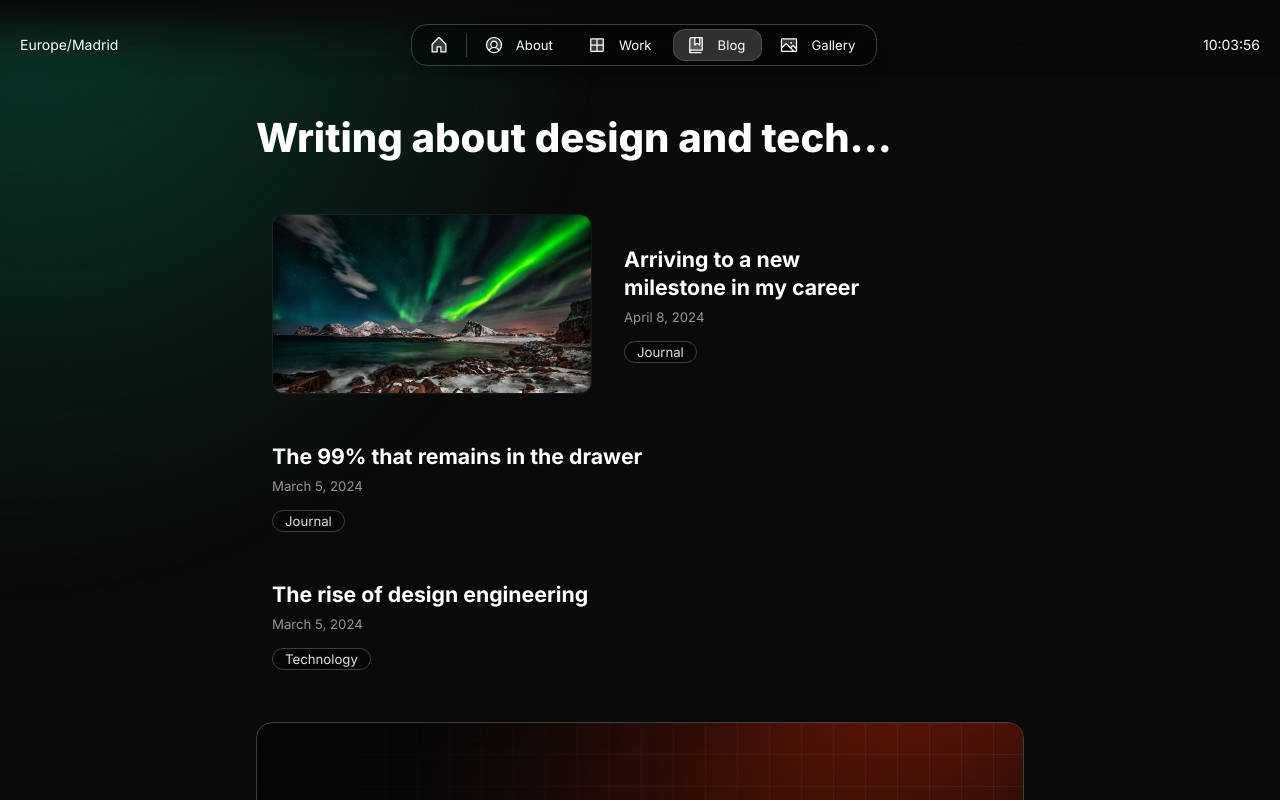
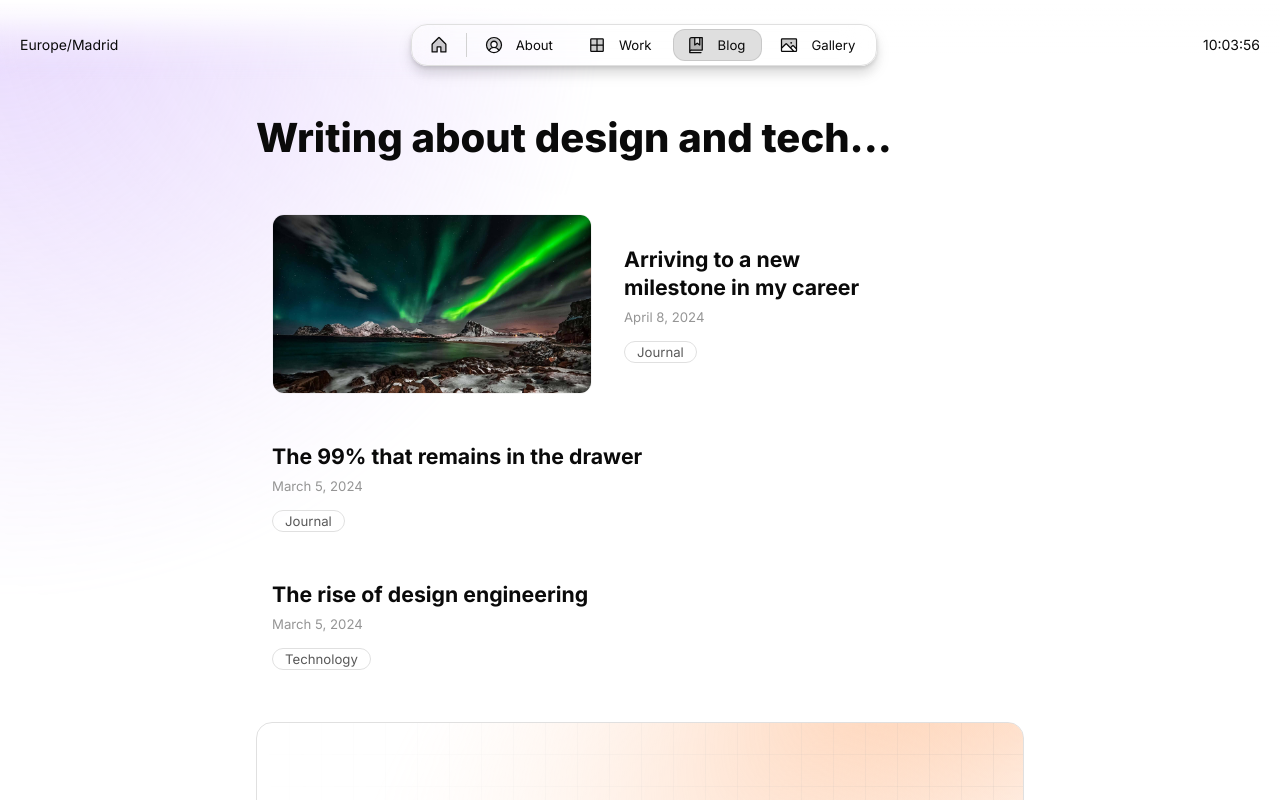
Before and after one commit to dsantama-S/portfolio_davids, a Next.js app: page /blog in a window 1280 px wide. Shown: the top 800 px of the page. Built offline with nearby package versions, Linux system fonts and the light colour scheme.

Commit message:
adding skills and changing styles

```diff
--- a/src/app/resources/config.js
+++ b/src/app/resources/config.js
@@ -15,9 +15,9 @@ const protectedRoutes = {
 };
 
 const style = {
-  theme: "dark", // dark | light
+  theme: "light", // dark | light
   neutral: "gray", // sand | gray | slate
-  brand: "emerald", // blue | indigo | violet | magenta | pink | red | orange | yellow | moss | green | emerald | aqua | cyan
+  brand: "violet", // blue | indigo | violet | magenta | pink | red | orange | yellow | moss | green | emerald | aqua | cyan
   accent: "orange", // blue | indigo | violet | magenta | pink | red | orange | yellow | moss | green | emerald | aqua | cyan
   solid: "contrast", // color | contrast
   solidStyle: "flat", // flat | plastic
--- a/src/app/resources/content.js
+++ b/src/app/resources/content.js
@@ -150,7 +150,7 @@ const about = {
     title: "Technical skills",
     skills: [
       {
-        title: "Figma",
+        title: "C/C++/Python",
         description: <>Able to prototype in Figma with Once UI with unnatural speed.</>,
         // optional: leave the array empty if you don't want to display images
         images: [
@@ -169,7 +169,59 @@ const about = {
         ],
       },
       {
-        title: "Next.js",
+        title: "Docker/Podman/Docker Compose",
+        description: <>Able to prototype in Figma with Once UI with unnatural speed.</>,
+        // optional: leave the array empty if you don't want to display images
+        images: [
+          {
+            src: "/images/projects/project-01/cover-02.jpg",
+            alt: "Project image",
+            width: 16,
+            height: 9,
+          },
+        ],
+      },
+      {
+        title: "FASTAPI",
+        description: <>Able to prototype in Figma with Once UI with unnatural speed.</>,
+        // optional: leave the array empty if you don't want to display images
+        images: [
+          {
+            src: "/images/projects/project-01/cover-02.jpg",
+            alt: "Project image",
+            width: 16,
+            height: 9,
+          },
+        ],
+      },
+      {
+        title: "LDRA/Vectorcast",
+        description: <>Building next gen apps with Next.js + Once UI + Supabase.</>,
+        // optional: leave the array empty if you don't want to display images
+        images: [
+          {
+            src: "/images/projects/project-01/cover-04.jpg",
+            alt: "Project image",
+            width: 16,
+            height: 9,
+          },
+        ],
+      },
+      {
+        title: "Embbeded Software",
+        description: <>Able to prototype in Figma with Once UI with unnatural speed.</>,
+        // optional: leave the array empty if you don't want to display images
+        images: [
+          {
+            src: "/images/projects/project-01/cover-02.jpg",
+            alt: "Project image",
+            width: 16,
+            height: 9,
+          },
+        ],
+      },
+      {
+        title: "CI/CD Gitlab, Jenkins",
         description: <>Building next gen apps with Next.js + Once UI + Supabase.</>,
         // optional: leave the array empty if you don't want to display images
         images: [
```
